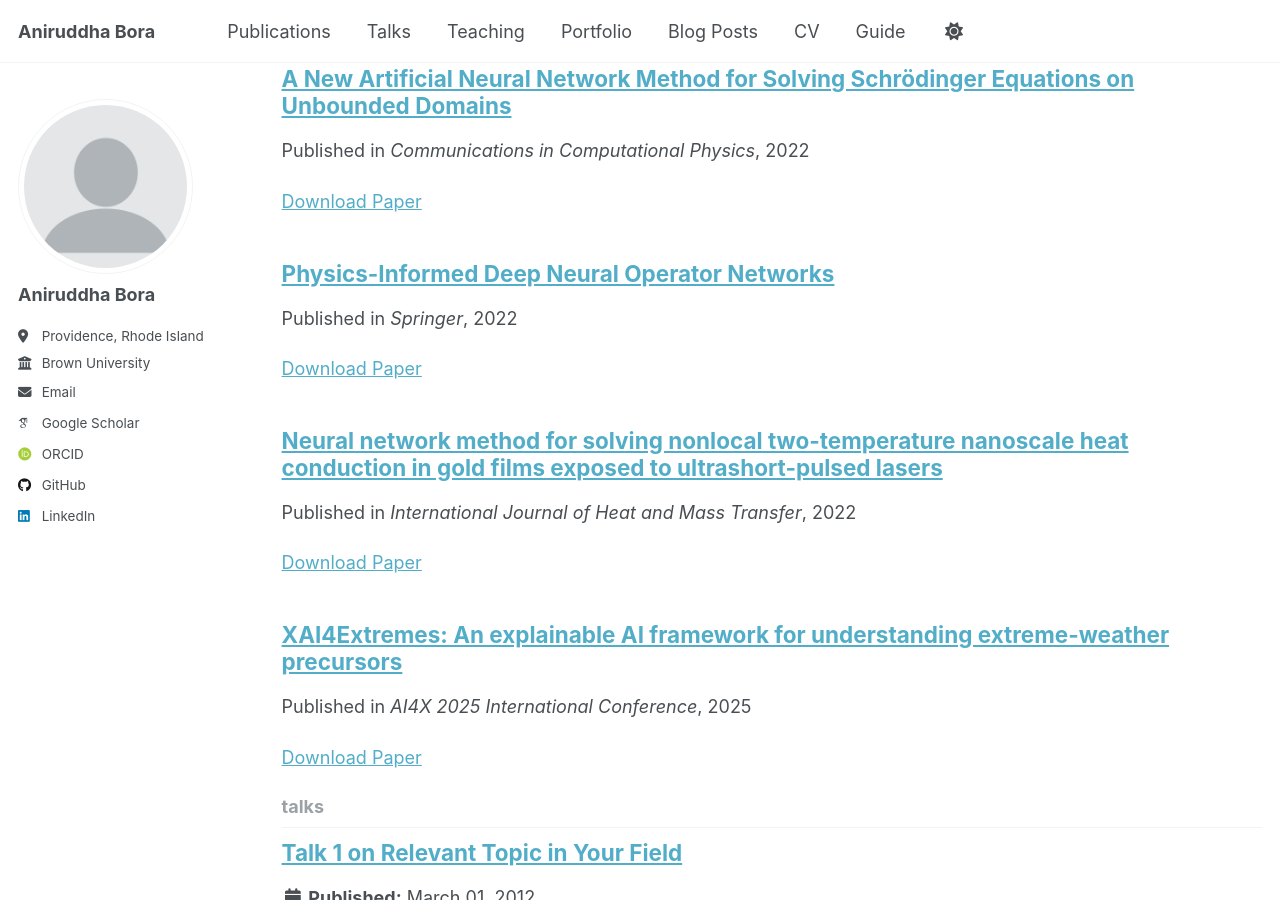
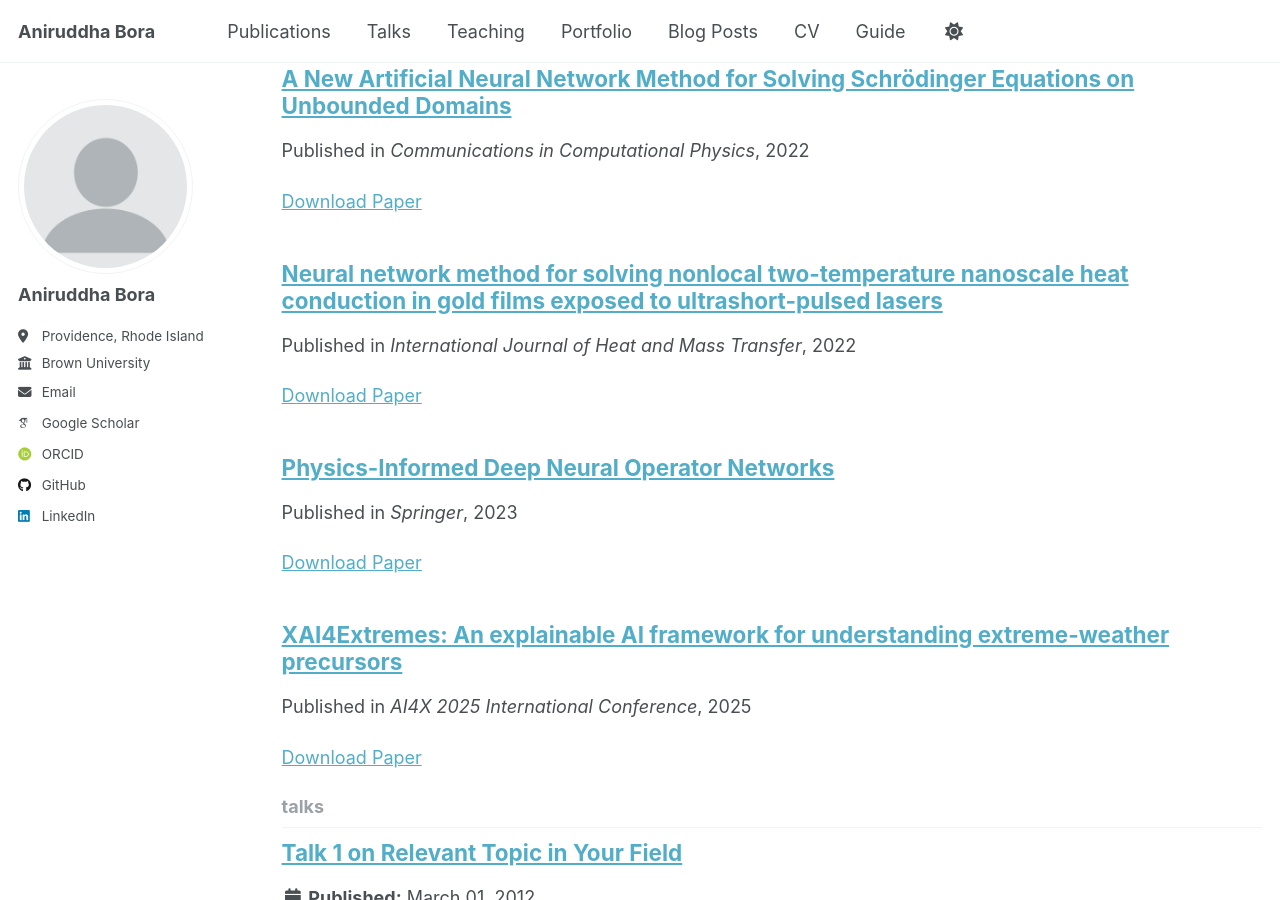
Before and after one commit to aniruddhabora/aniruddhabora.github.io, a Jekyll site: the page built from _pages/collection-archive.html, in a window 1280 px wide and 900 px high, scrolled down 1477 px. Built offline with Jekyll 4.4.1, drawn with Linux system fonts in a browser that asks for light colours; some web fonts are replaced.

Commit message:
Update book_1.md

```diff
--- a/_publications/book_1.md
+++ b/_publications/book_1.md
@@ -3,7 +3,7 @@ title: "Physics-Informed Deep Neural Operator Networks"
 collection: publications
 category: books
 permalink: https://doi.org/10.1007/978-3-031-36644-4_6
-date: 2022-01-11
+date: 2023-04-11
 venue: 'Springer'
 paperurl: 'https://link.springer.com/chapter/10.1007/978-3-031-36644-4_6'
 ---
```
